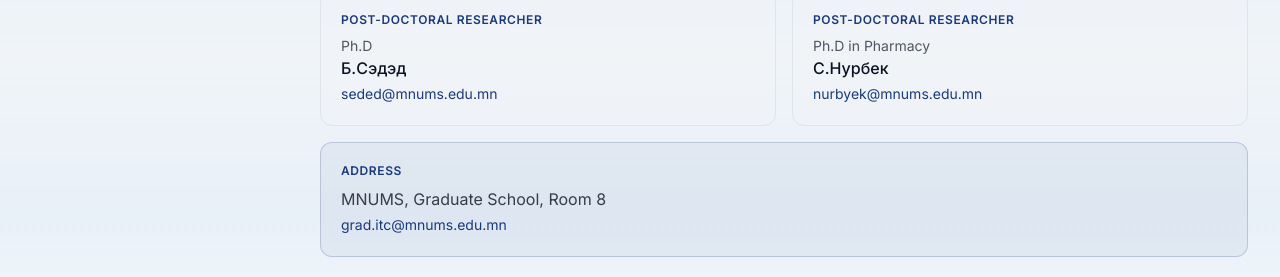
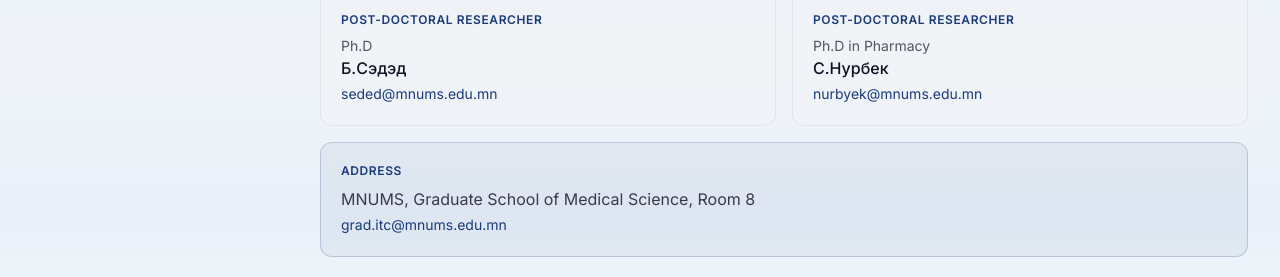
Before and after one commit to tumee0005hub/graduateschool, a Next.js app: page /en/training-centers/interdisciplinary in a window 1280 px wide. Shown: the part 1142-1419 px from the top of the page. Built offline with nearby package versions, Linux system fonts and the light colour scheme; no server answers.

Commit message:
Update page.tsx
нэр засав

```diff
--- a/src/app/[locale]/training-centers/interdisciplinary/page.tsx
+++ b/src/app/[locale]/training-centers/interdisciplinary/page.tsx
@@ -45,7 +45,7 @@
   address: {
     office: {
       mn: "АШУҮИС, Ахисан түвшний сургууль, 8 тоот",
-      en: "MNUMS, Graduate School, Room 8",
+      en: "MNUMS, Graduate School of Medical Science, Room 8",
     },
     email: "grad.itc@mnums.edu.mn",
   },
@@ -205,7 +205,7 @@
         },
         topicNote: {
           mn: "АШУҮИС-ийн Ахисан түвшний сургуулийн докторын дараах судалгааны төсөл /төслийн гүйцэтгэгчээр/",
-          en: "MNUMS Graduate School post-doctoral research project /as project researcher/",
+          en: "MNUMS Graduate School of Medical Science post-doctoral research project /as project researcher/",
         },
         publications: [],
       },
```
